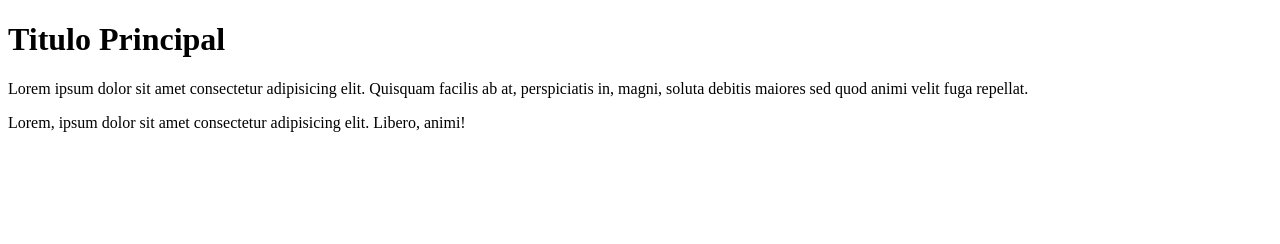
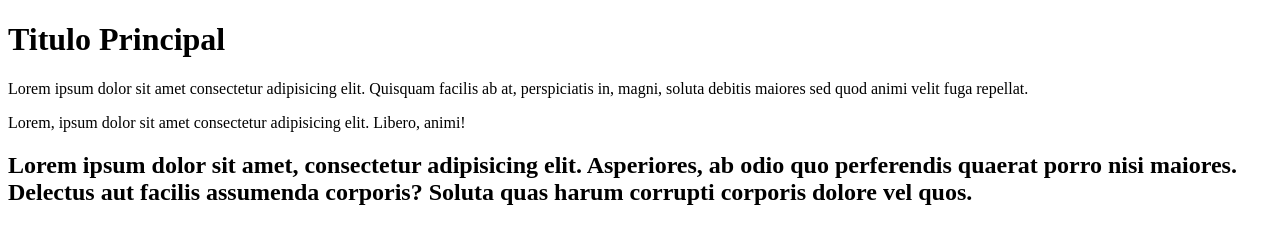
Before and after one commit to DebMS/repositorio-de-prueba, a plain HTML site: page index.html in a window 1280 px wide. Drawn offline with Linux system fonts and the light colour scheme.

Commit message:
Creando un H2

```diff
--- a/index.html
+++ b/index.html
@@ -16,5 +16,11 @@
     <p>
       Lorem, ipsum dolor sit amet consectetur adipisicing elit. Libero, animi!
     </p>
+
+    <h2>
+      Lorem ipsum dolor sit amet, consectetur adipisicing elit. Asperiores, ab
+      odio quo perferendis quaerat porro nisi maiores. Delectus aut facilis
+      assumenda corporis? Soluta quas harum corrupti corporis dolore vel quos.
+    </h2>
   </body>
 </html>
```
